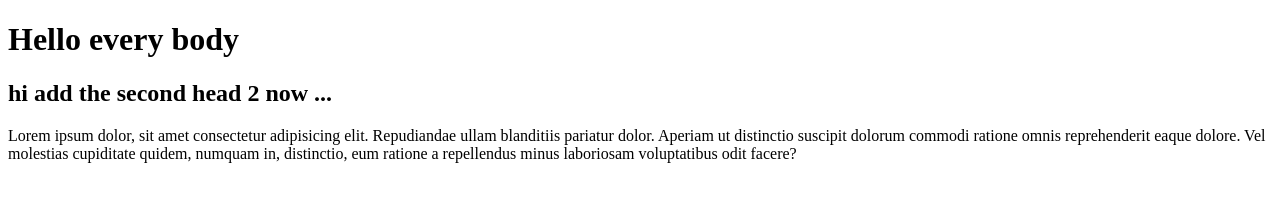
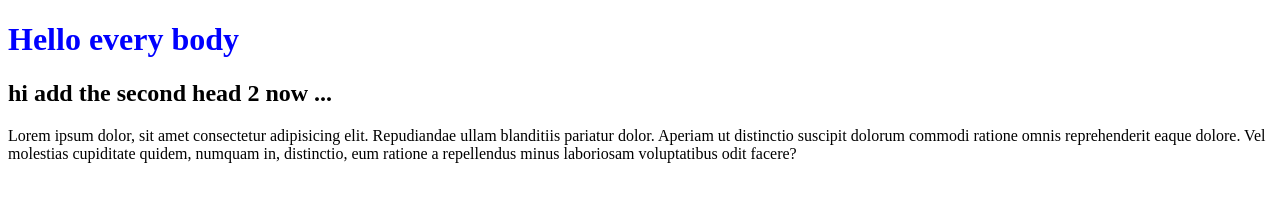
Before and after one commit to saidrohullahsadat/demo, a plain HTML site: page index.html in a window 1280 px wide. Drawn offline with Linux system fonts and the light colour scheme.

Commit message:
Change h1 color to blue

```diff
--- a/index.html
+++ b/index.html
@@ -8,7 +8,7 @@
 </head>
 
 <body>
-    <h1>
+    <h1 style="color :blue;">
         Hello every body
     </h1>
     <h2>hi add the second head 2 now ...</h2>
```
